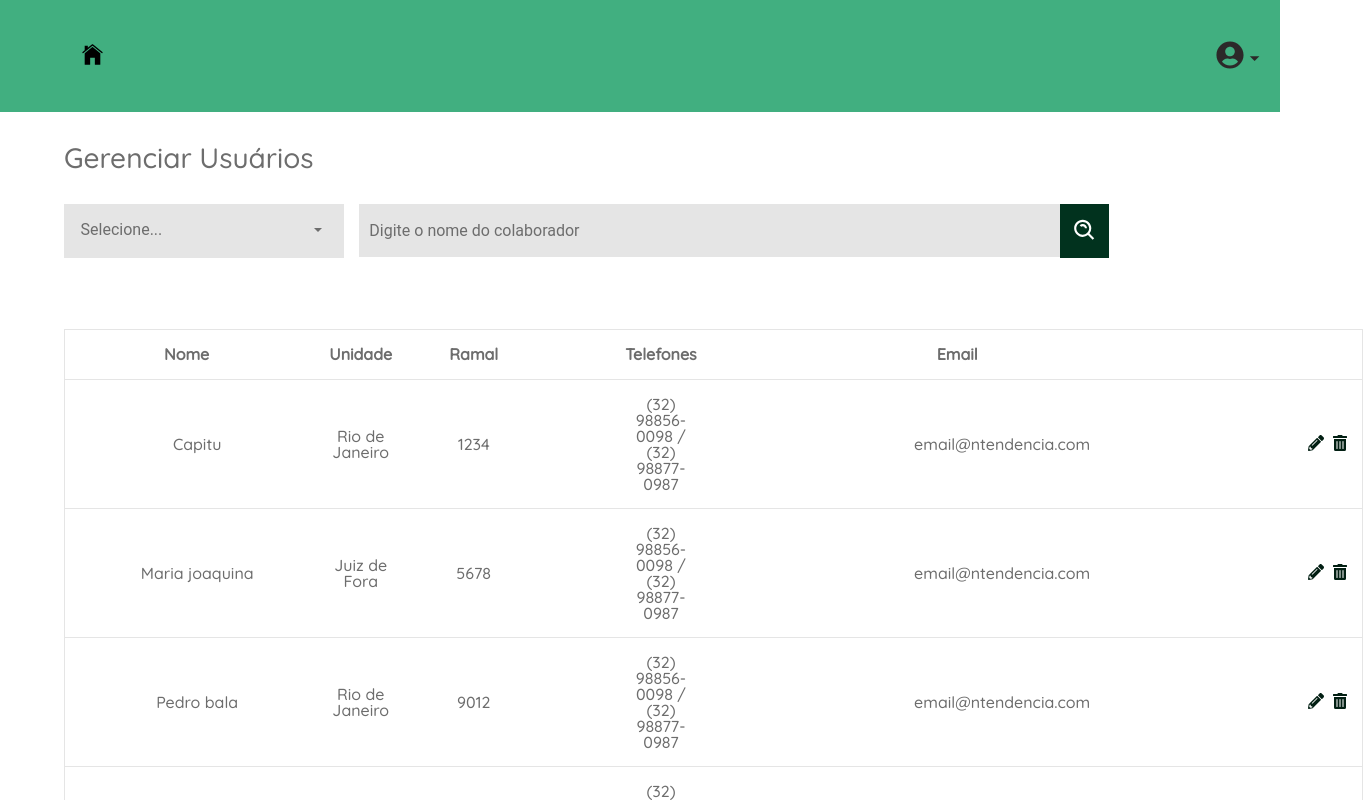
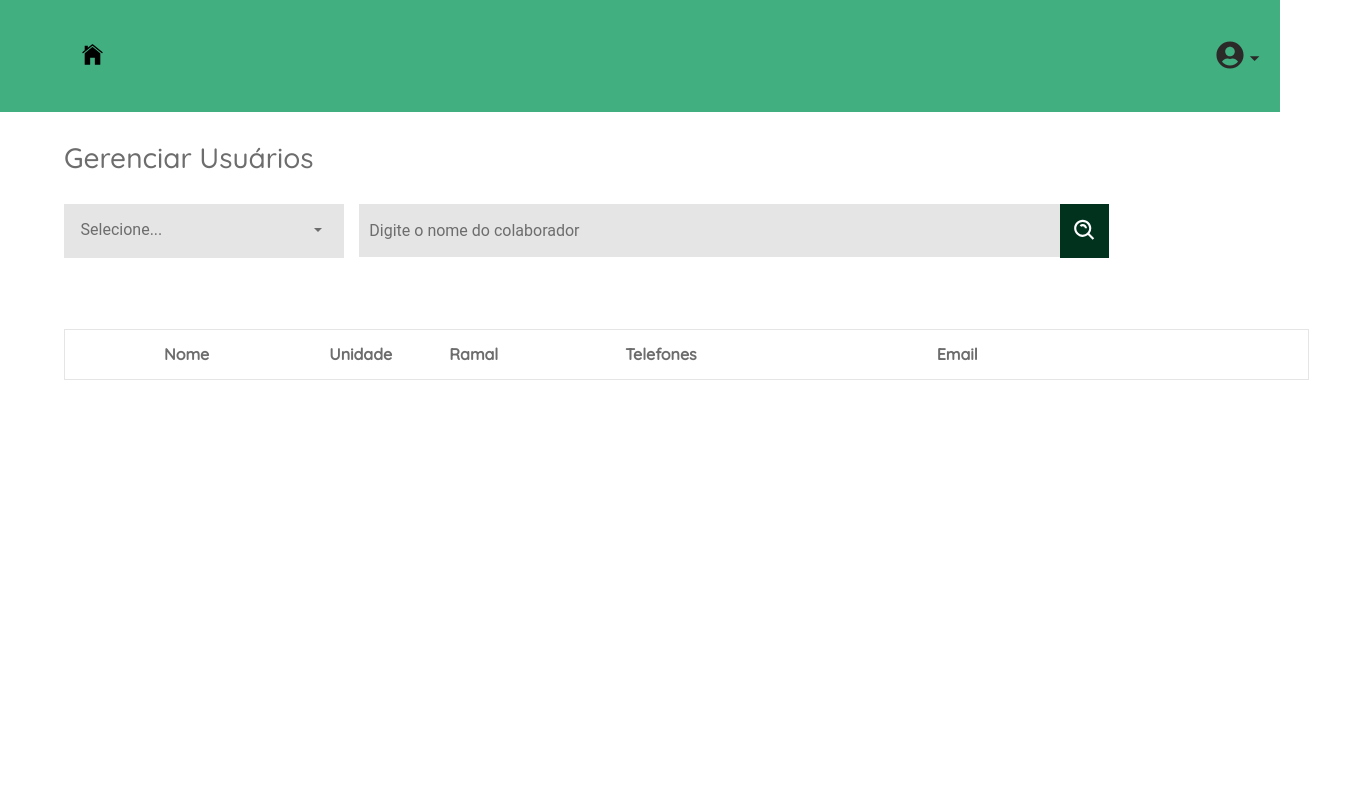
Before and after one commit to MatheusAraripe/desafio-anova, a React (Vite) app: page /admin in a window 1280 px wide. Shown: the top 800 px of the page, 1363 px wide, since content can reach past the window. Built offline with nearby package versions, Linux system fonts and the light colour scheme; sample sign-in values are in the browser's storage.

Commit message:
feat: botão de deletar usuário funcional para a tela de admin

```diff
--- a/src/components/AddModal.jsx
+++ b/src/components/AddModal.jsx
@@ -35,6 +35,7 @@ function AddModal({setOpenModal, editUser}) {
     setOpenModal(false);
   };
 
+  // guarda o user no localStorage e volta para adicionar um novo
   const handleSubmit2 = (data) => {
     addUser(data.name, data.email, data.uni, data.ramal, data.tel, data.tel2);
     setOpenModal(false);
--- a/src/components/TableAdmin.jsx
+++ b/src/components/TableAdmin.jsx
@@ -1,16 +1,18 @@
-import React from 'react';
+import React, {useContext}from 'react';
+import { AuthContext } from '../contexts/auth';
 import {FaPencilAlt, FaTrashAlt} from "react-icons/fa"
 
-const TableAdmin = ({setDeleteModalOpen, setOpenEditModal}) => {
-  const contatos = [
-    { nome: 'Capitu', unidade: 'Rio de Janeiro', ramal: '1234', telefones: '(32) 98856-0098 / (32) 98877-0987 ', email: 'email@ntendencia.com' },
-    { nome: 'Maria joaquina', unidade: 'Juiz de Fora', ramal: '5678', telefones: '(32) 98856-0098 / (32) 98877-0987 ', email: 'email@ntendencia.com' },
-    { nome: 'Pedro bala', unidade: 'Rio de Janeiro', ramal: '9012', telefones: '(32) 98856-0098 / (32) 98877-0987 ', email: 'email@ntendencia.com' },
-    { nome: 'Quincas Borba', unidade: 'São Paulo', ramal: '9012', telefones: '(32) 98856-0098 / (32) 98877-0987 ', email: 'email@ntendencia.com' },
-    { nome: 'Policarpo Quaresma', unidade: 'São Paulo', ramal: '9012', telefones: '(32) 98856-0098 / (32) 98877-0987 ', email: 'email@ntendencia.com' },
-    { nome: 'Tio Phil', unidade: 'São Paulo', ramal: '9012', telefones: '(32) 98856-0098 / (32) 98877-0987 ', email: 'email@ntendencia.com' },
-    { nome: 'Pirulito', unidade: 'São Paulo', ramal: '9012', telefones: '(32) 98856-0098 / (32) 98877-0987 ', email: 'email@ntendencia.com' }
-  ];
+const TableAdmin = ({setDeleteModalOpen, setOpenEditModal, setIdToDelete}) => {
+
+  // busca todos os contatos no LocalStorage
+  const {getContactsFromLs} = useContext(AuthContext);
+  const contacts = getContactsFromLs();
+
+
+  const handleClick = (id) => {
+    setDeleteModalOpen(true);
+    setIdToDelete(id)
+  }
 
   return (
     <table >
@@ -24,15 +26,18 @@ const TableAdmin = ({setDeleteModalOpen, setOpenEditModal}) => {
         </tr>
       </thead>
       <tbody>
-        {contatos.map((contato, index) => (
+        {contacts.map((contact, index) => (
           <tr key={index} >
-            <td className='td-name'>{contato.nome}</td>
-            <td>{contato.unidade}</td>
-            <td className='td-ramal'>{contato.ramal}</td>
-            <td>{contato.telefones}</td>
-            <td className='td-email'>{contato.email}</td>
+            <td className='td-name'>{contact.name}</td>
+            <td>{contact.uni}</td>
+            <td className='td-ramal'>{contact.ramal}</td>
+            {contact.tel2?
+            <td>{contact.tel} / {contact.tel2}</td>:
+            <td>{contact.tel}</td>
+            }
+            <td className='td-email'>{contact.email}</td>
             <td><FaPencilAlt className='td-icon td-pencil' onClick={() => setOpenEditModal(true)}/></td>
-            <td><FaTrashAlt className='td-icon td-trash' onClick={() => setDeleteModalOpen(true)}/></td>
+            <td><FaTrashAlt className='td-icon td-trash' onClick={() => handleClick(contact.id)}/></td>
           </tr>
         ))}
       </tbody>
--- a/src/pages/AdminPage/index.jsx
+++ b/src/pages/AdminPage/index.jsx
@@ -1,5 +1,6 @@
 // eslint-disable-next-line no-unused-vars
-import React,{useState} from 'react'
+import React,{useState, useContext} from 'react'
+import { AuthContext } from '../../contexts/auth';
 import NavBar from '../../components/NavBar'
 import InputWithSelect from '../../components/InputWithSelect'
 import TableAdmin from '../../components/TableAdmin'
@@ -9,14 +10,20 @@ import "./adminpage.scss"
 
 function AdminPage() {
 
+  // hooks para abrir os modais
   const [deleteModalOpen, setDeleteModalOpen] = useState(false);
   const [editModalOpen, setEditModalOpen] = useState(false);
+
+  // hook para pegar a id do usuário para deletar
+  const [idToDelete, setIdToDelete] = useState("");
+
   return (
     <>
 
       {/*modal de deletar card*/}
       {deleteModalOpen && <DeleteModal
       setOpenDeleteModal = {setDeleteModalOpen}
+      setIdToDelete = {idToDelete}
       title = {"Excluir usuário?"}/>
       }
 
@@ -36,7 +43,11 @@ function AdminPage() {
             <InputWithSelect />
           </div>
           <div className="table-container">
-            <TableAdmin setDeleteModalOpen = {setDeleteModalOpen} setOpenEditModal = {setEditModalOpen}/>
+            <TableAdmin
+            setDeleteModalOpen = {setDeleteModalOpen}
+            setOpenEditModal = {setEditModalOpen}
+            setIdToDelete = {setIdToDelete}
+            />
           </div>
       </div>
     </>
```
